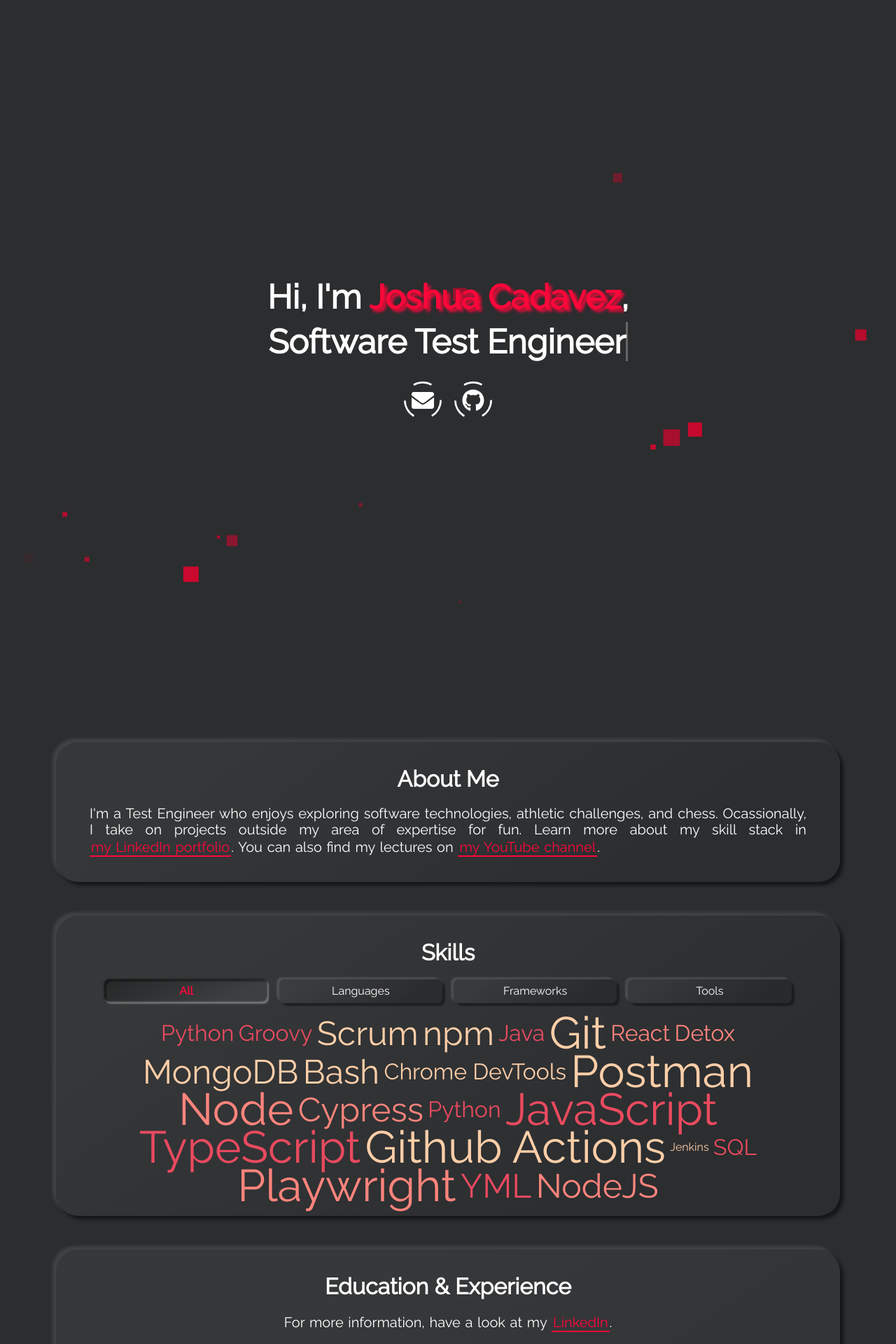
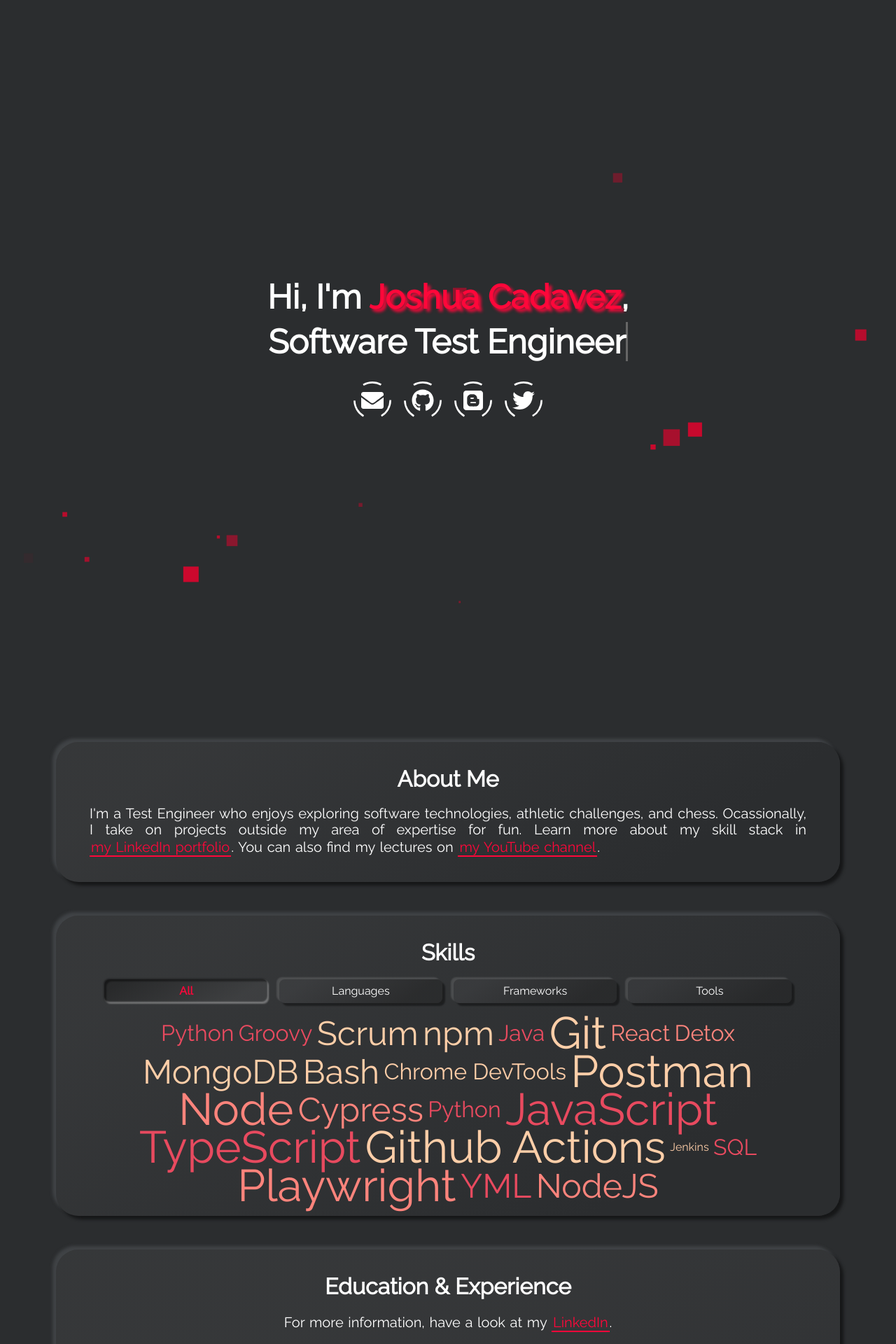
Before and after one commit to TheBookKnight/thebookknight.github.io, a Jekyll site: the page built from index.html, in a window 1280 px wide. Shown: the top 1920 px of the page at 70% size. Built offline with Jekyll 4.4.1, drawn with Linux system fonts in a browser that asks for light colours.

Commit message:
11 - Rebrand - Add blog link (#13)

```diff
--- a/_config.yml
+++ b/_config.yml
@@ -23,7 +23,8 @@
 codepen_username:
 dev_username:
 linkedin_username:
-twitter_username:
+twitter_username: https://x.com/JoshuaCadavez
+blog_url: https://thebookknight.github.io/blog/
 
 # ABOUT ME SECTION
 # show_aboutme_card:
--- a/_includes/landing-page.html
+++ b/_includes/landing-page.html
@@ -37,6 +37,22 @@
             </svg>
           </div>
           <span class="label">GitHub</span>
+        </a>
+      {% endif %}
+
+      {% if site.blog_url != null %}
+        <a class="social-link" aria-label="My Blog" target="_blank" rel="noreferrer"
+          href="{{site.blog_url}}"
+        >
+          <svg viewBox="0 0 200 200" class="circle">
+            <circle cx="100" cy="100" r="80" />
+          </svg>
+          <div class="social">
+            <svg class="social-svg" viewBox="0 0 48 48">
+              <use x="12" y="12" width="24" height="24" viewBox="0 0 48 48" xlink:href="{{ "/assets/img/brands.svg#blogger" | prepend: site.baseurl }}"></use>
+            </svg>
+          </div>
+          <span class="label">Blog</span>
         </a>
       {% endif %}
 
```
Also changed, not shown: 2 other files.
